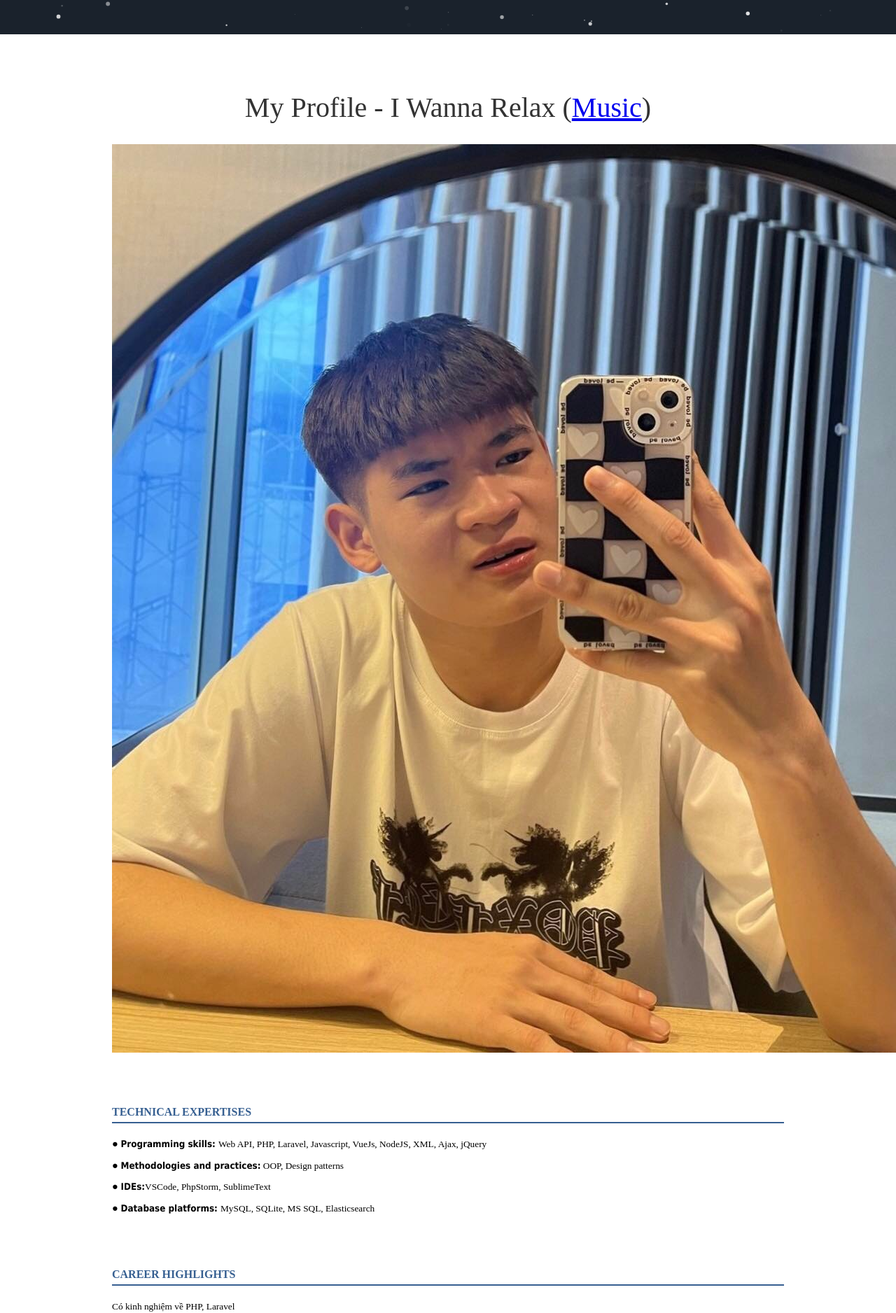
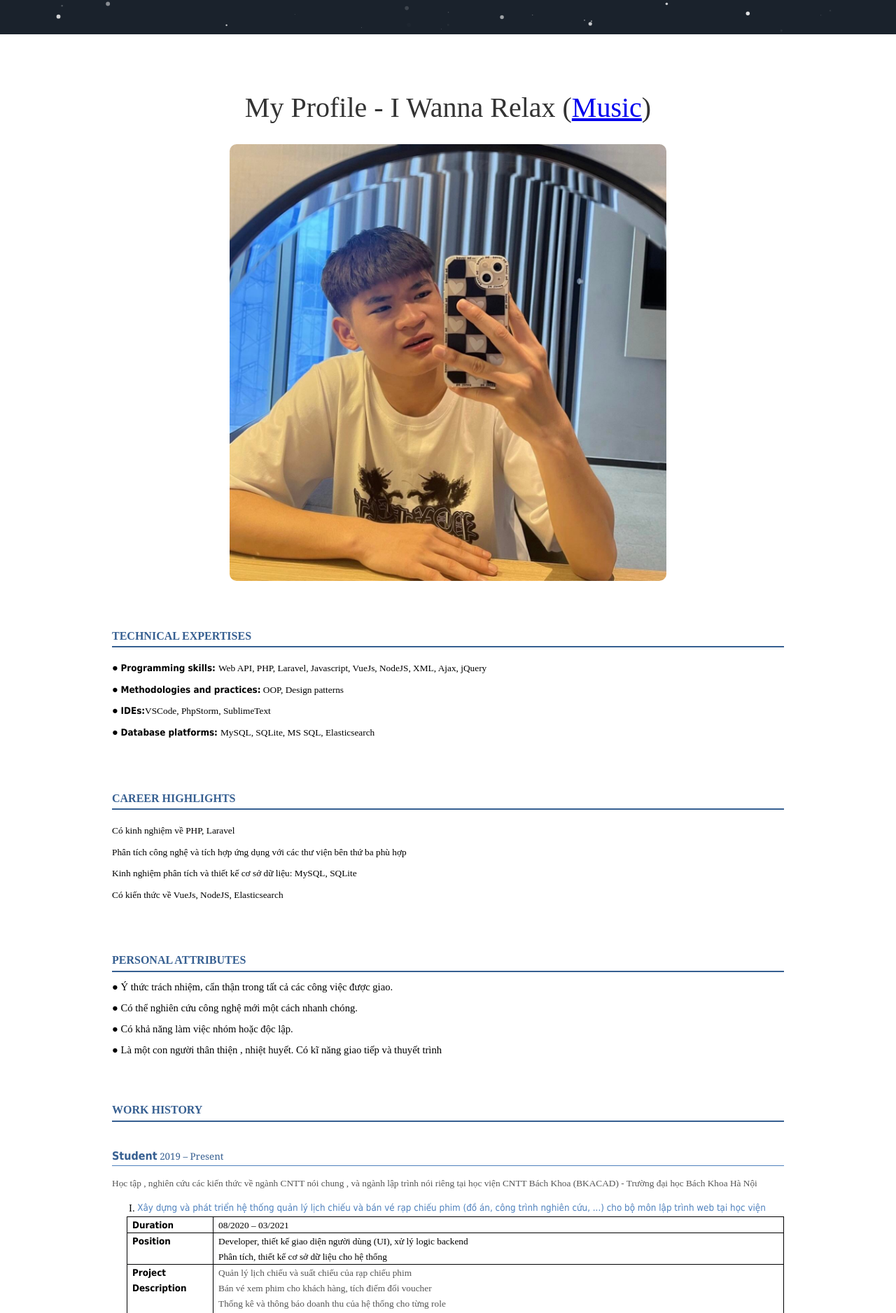
Before and after one commit to hoangphuong-dev/hoangphuong-dev.github.io, a Jekyll site: the page built from index.html, in a window 1280 px wide. Shown: the part 851-2727 px from the top of the page at 70% size. Built offline with Jekyll 4.4.1, drawn with Linux system fonts in a browser that asks for light colours; some web fonts are replaced.

Commit message:
Phuong updated

```diff
--- a/_includes/about.html
+++ b/_includes/about.html
@@ -1,7 +1,8 @@
 <div class="user-details">
     <h1>My Profile - I Wanna Relax (<a href="/music" target="blank">Music</a>)</h1>
     <p>
-        <img src="/myprofile.jpg" alt="Hoang Phuong Profile" title="Hoang Phuong - Web Developer" />
+        <img style="border-radius: 10px; max-width: 65%; height: auto; display: block; margin-left: auto;margin-right: auto;"
+            src="/myprofile.jpg" alt="Hoang Phuong Profile" title="Hoang Phuong - Web Developer" />
     </p>
 </div>
 <div id="contents">
```
